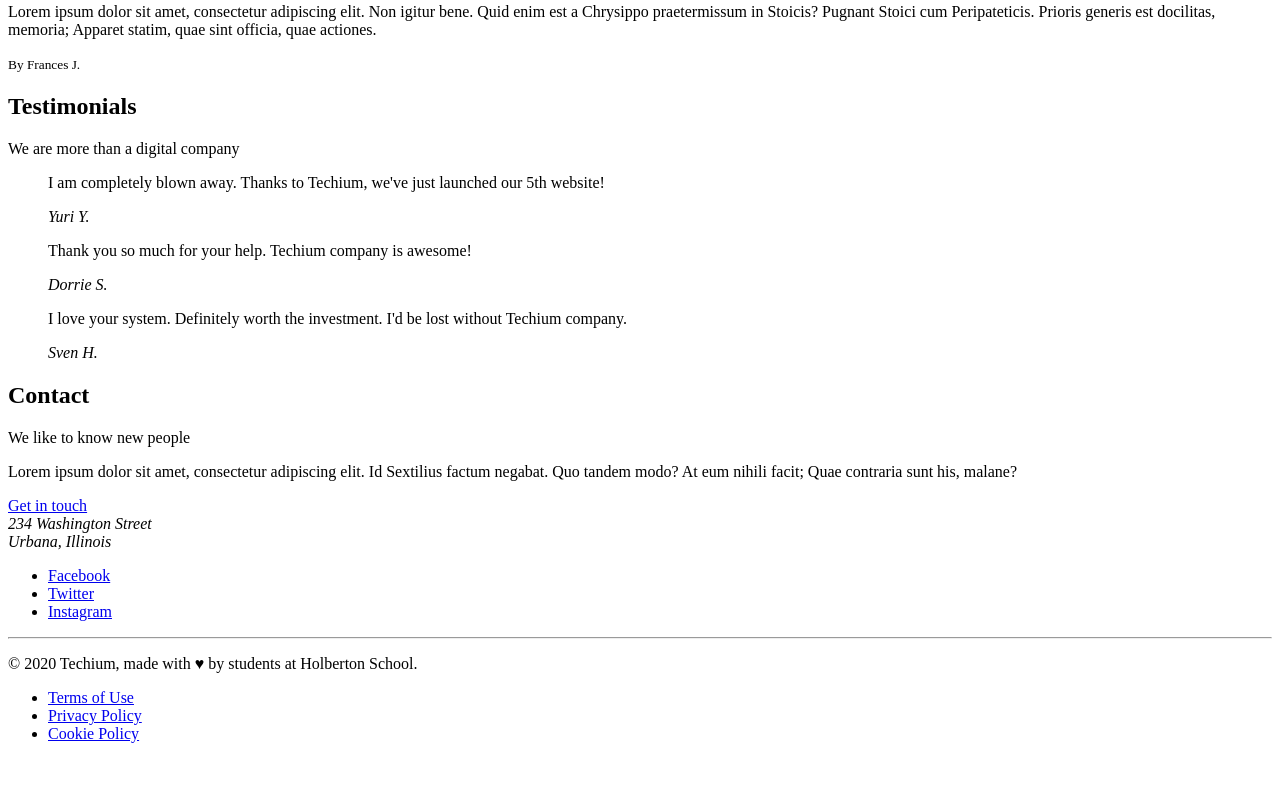
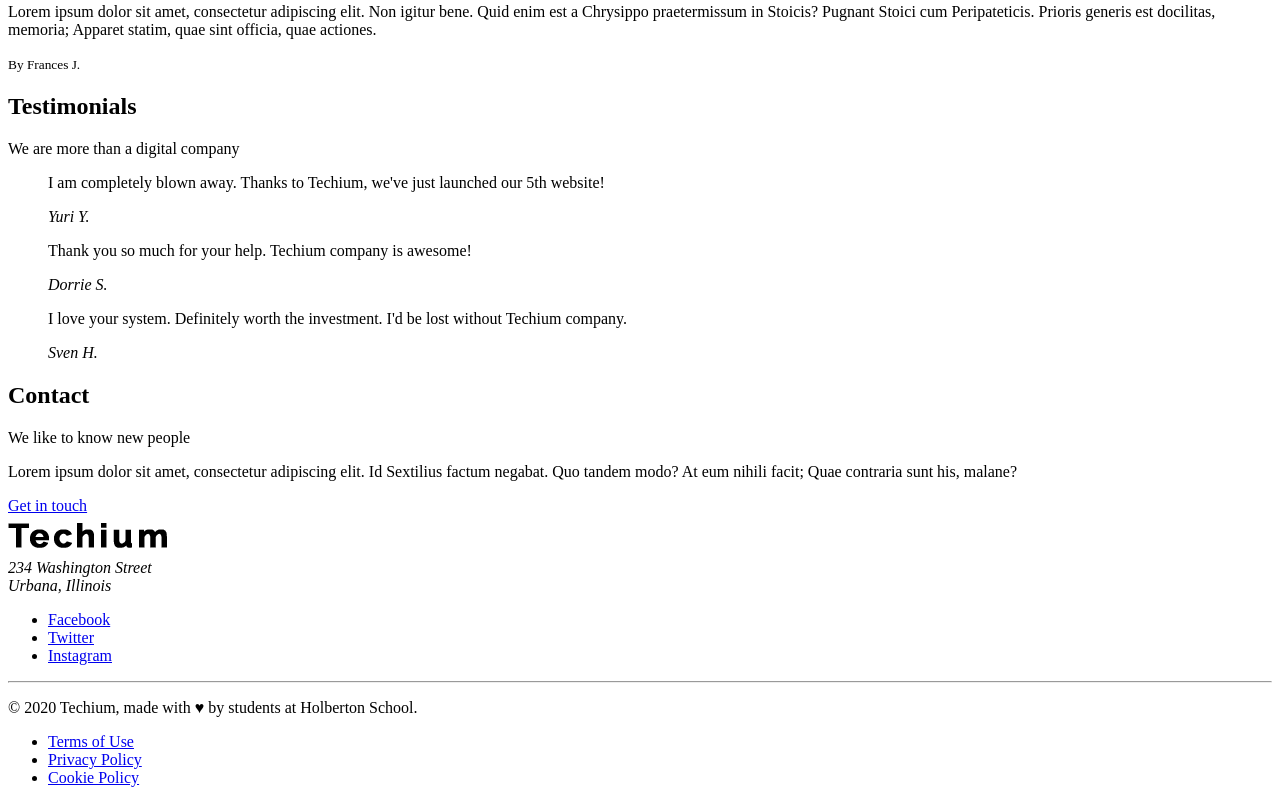
Before and after one commit to MiguelMR96/holbertonschool-web_front_end, a plain HTML site: page 0x00-html_advanced/35-index.html in a window 1280 px wide. Shown: the part 1730-2533 px from the top of the page. Before the commit the page ends 2489 px from the top, so only its background shows below. Drawn offline with Linux system fonts and the light colour scheme.

Commit message:
Task 35: Addinglogo

```diff
--- a/0x00-html_advanced/35-index.html
+++ b/0x00-html_advanced/35-index.html
@@ -13,7 +13,7 @@
         <header>
             <div>
                 <div>
-                    <a href="/"><span><img src="./logo-black.png" alt="Techium logo" width="160" height="40"></span></a>
+                    <img src="./logo-black.png" alt="Techium logo" width="160" height="40">
                 </div>
                 <nav>
                     <ul>
@@ -160,6 +160,7 @@
         </main>
         <!-- Footer -->
         <footer>
+            <img src="./logo-black.png" alt="Techium logo" width="160" height="40">
             <address>234 Washington Street <br> Urbana, Illinois</address>
             <div>
                 <ul>
```
